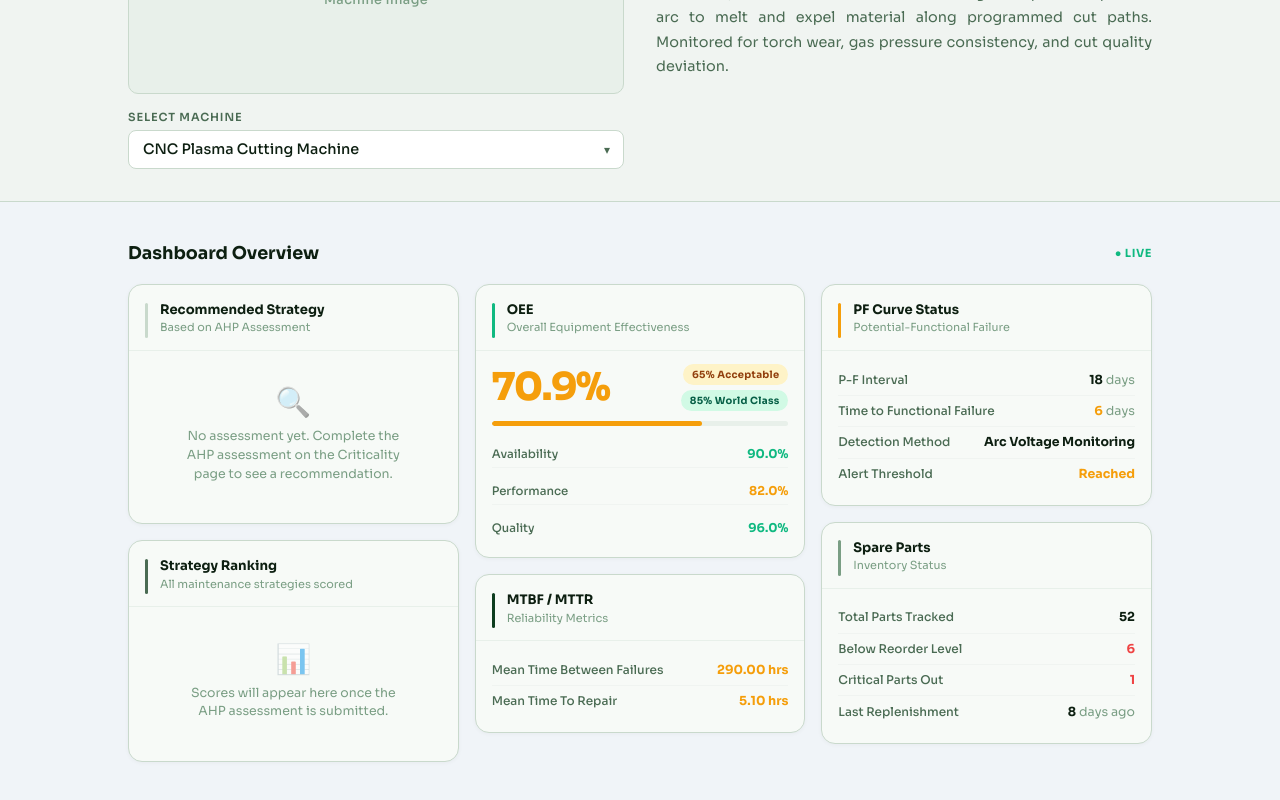
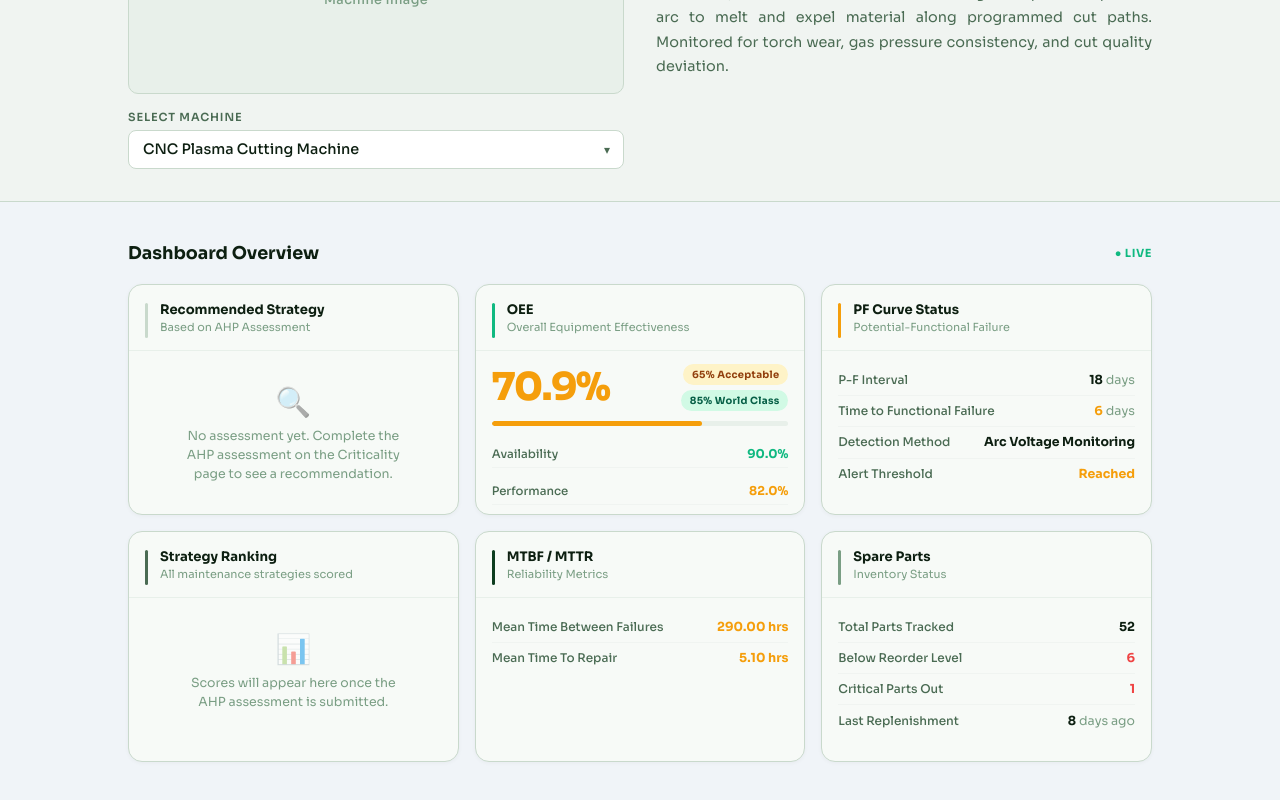
Before and after one commit to Ange-09/Fix-Flow, a Next.js app: page / in a window 1280 px wide. Shown: the part 262-1062 px from the top of the page. Built offline with nearby package versions, Linux system fonts and the light colour scheme.

Commit message:
Equal sizes of cards in dashboard section

```diff
--- a/src/app/(main)/DashboardSection/DashboardSection.module.css
+++ b/src/app/(main)/DashboardSection/DashboardSection.module.css
@@ -66,13 +66,15 @@
   display: grid;
   grid-template-columns: 1fr 1fr 1fr;
   gap: 1rem;
-  align-items: start;
+  align-items: stretch;
 }
 
 .col {
   display: flex;
   flex-direction: column;
   gap: 1rem;
+    height: 100%;
+  justify-content: space-between;
 }
 
 /* ── Card ─────────────────────────────────────────────────────────────────── */
@@ -84,6 +86,9 @@
   box-shadow: 0 1px 4px rgba(13, 31, 17, 0.04);
   overflow: hidden;
   transition: box-shadow 0.18s ease;
+  flex: 1;
+  display: flex;
+  flex-direction: column;
 }
 
 .card:hover {
@@ -151,6 +156,7 @@
   display: flex;
   flex-direction: column;
   gap: 0;
+  flex: 1;
 }
 
 /* ── Stat rows ────────────────────────────────────────────────────────────── */
```
